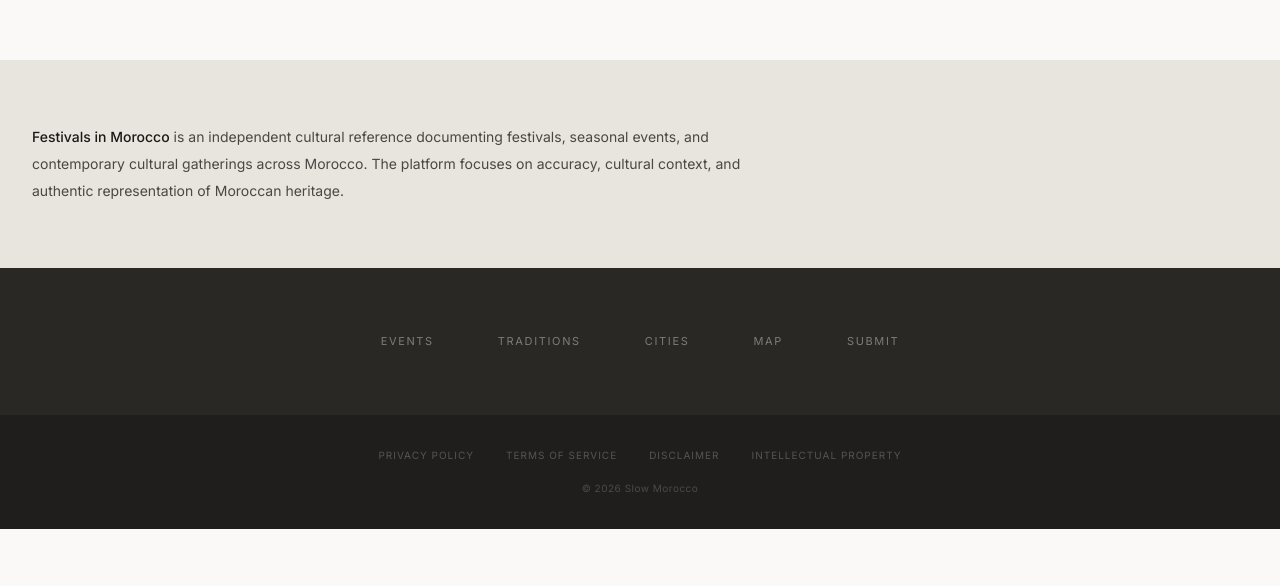
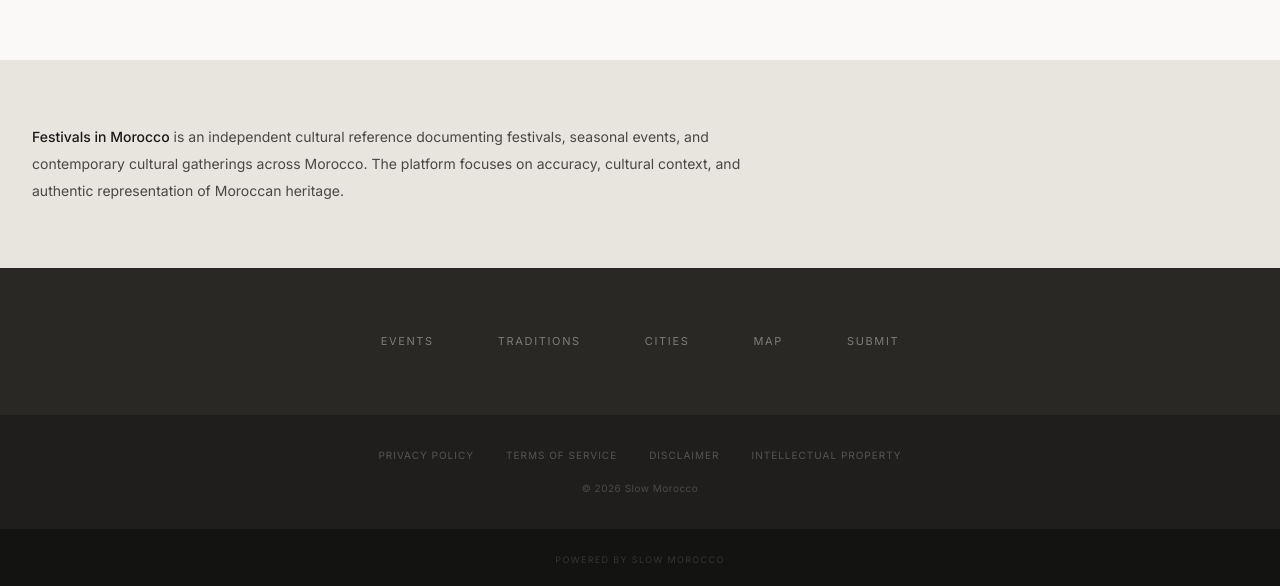
Before and after one commit to indigoandlavender/festivals-morocco-2, an Astro site: page / in a window 1280 px wide. Shown: the part 3369-3955 px from the top of the page. Before the commit the page ends 3898 px from the top, so only its background shows below. Built offline with nearby package versions, Linux system fonts and the light colour scheme; Astro itself is replaced by a stand-in of ours.

Commit message:
Add files via upload

```diff
--- a/src/layouts/Base.astro
+++ b/src/layouts/Base.astro
@@ -564,6 +564,24 @@ try {
       color: rgba(250, 249, 247, 0.6);
     }
 
+    .footer-powered {
+      background: #131311;
+      padding: var(--space-sm) 0;
+      text-align: center;
+    }
+
+    .footer-powered a {
+      font-size: 0.5625rem;
+      text-transform: uppercase;
+      letter-spacing: 0.15em;
+      color: rgba(250, 249, 247, 0.15);
+      transition: color var(--duration) var(--ease-out);
+    }
+
+    .footer-powered a:hover {
+      color: rgba(250, 249, 247, 0.4);
+    }
+
     /* ═══════════════════════════════════════════════════════════════════════════
        RESPONSIVE
     ═══════════════════════════════════════════════════════════════════════════ */
@@ -701,6 +719,11 @@ try {
         </div>
       </div>
     </div>
+    <div class="footer-powered">
+      <div class="container">
+        <a href="https://www.slowmorocco.com/" target="_blank" rel="noopener">Powered by Slow Morocco</a>
+      </div>
+    </div>
   </footer>
 
   <script>
```
